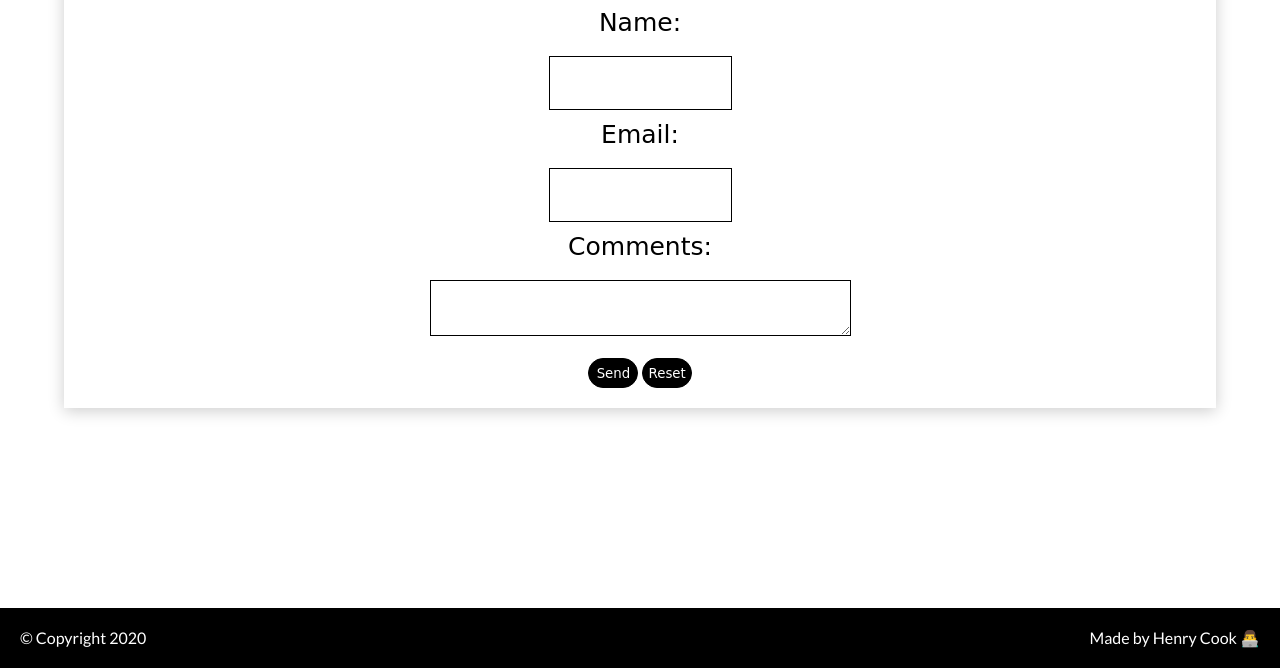
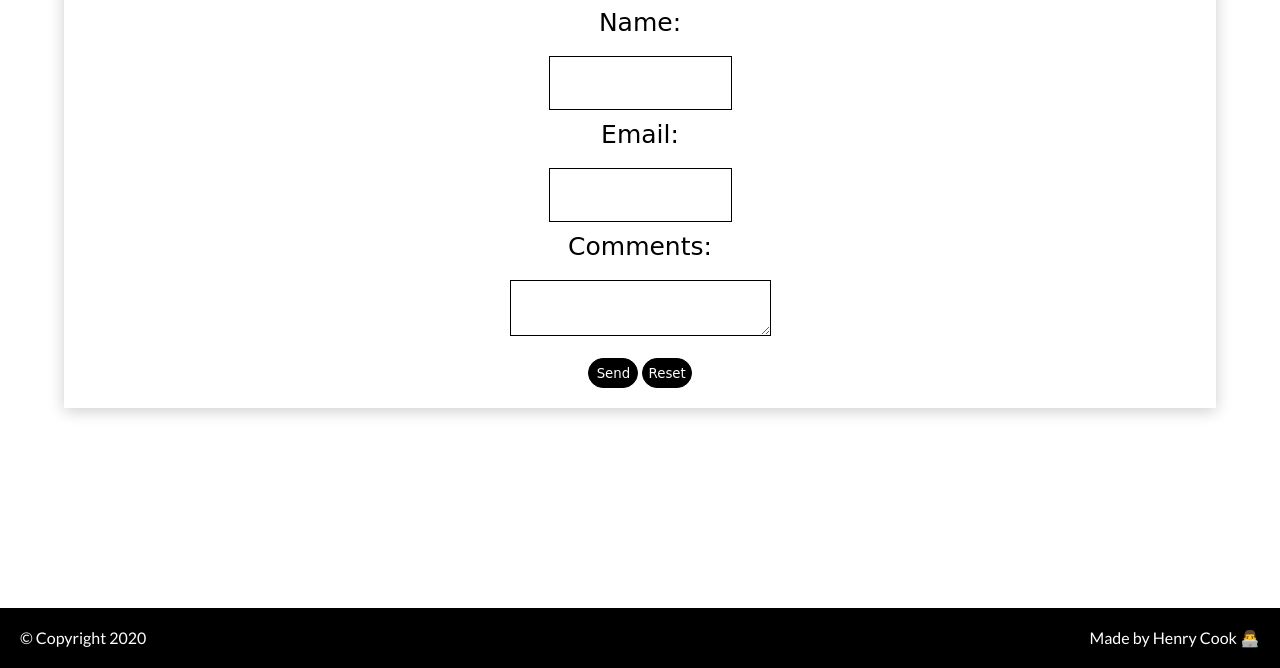
Before and after one commit to Henry-Cook/Blog, a plain HTML site: page posts.html in a window 1280 px wide. Shown: the part 261-929 px from the top of the page. Drawn offline with Linux system fonts and the light colour scheme; a web font is replaced by a local one.

Commit message:
Update posts.html

```diff
--- a/posts.html
+++ b/posts.html
@@ -26,7 +26,7 @@
       <p class="contact"> Email:</p><br>
       <input class="inputBox" type="text" name="mail"><br>
       <p class="contact"> Comments:</p><br>
-      <textarea class="inputBox" name="comment" cols="50" rows="50"></textarea><br><br>
+       <textarea class="inputBox" name="comment" cols="30" rows="100"></textarea><br><br>
       <input class="likeBtn" type="submit" value="Send">
       <input class="likeBtn" type="reset" value="Reset">
       </form>
```
